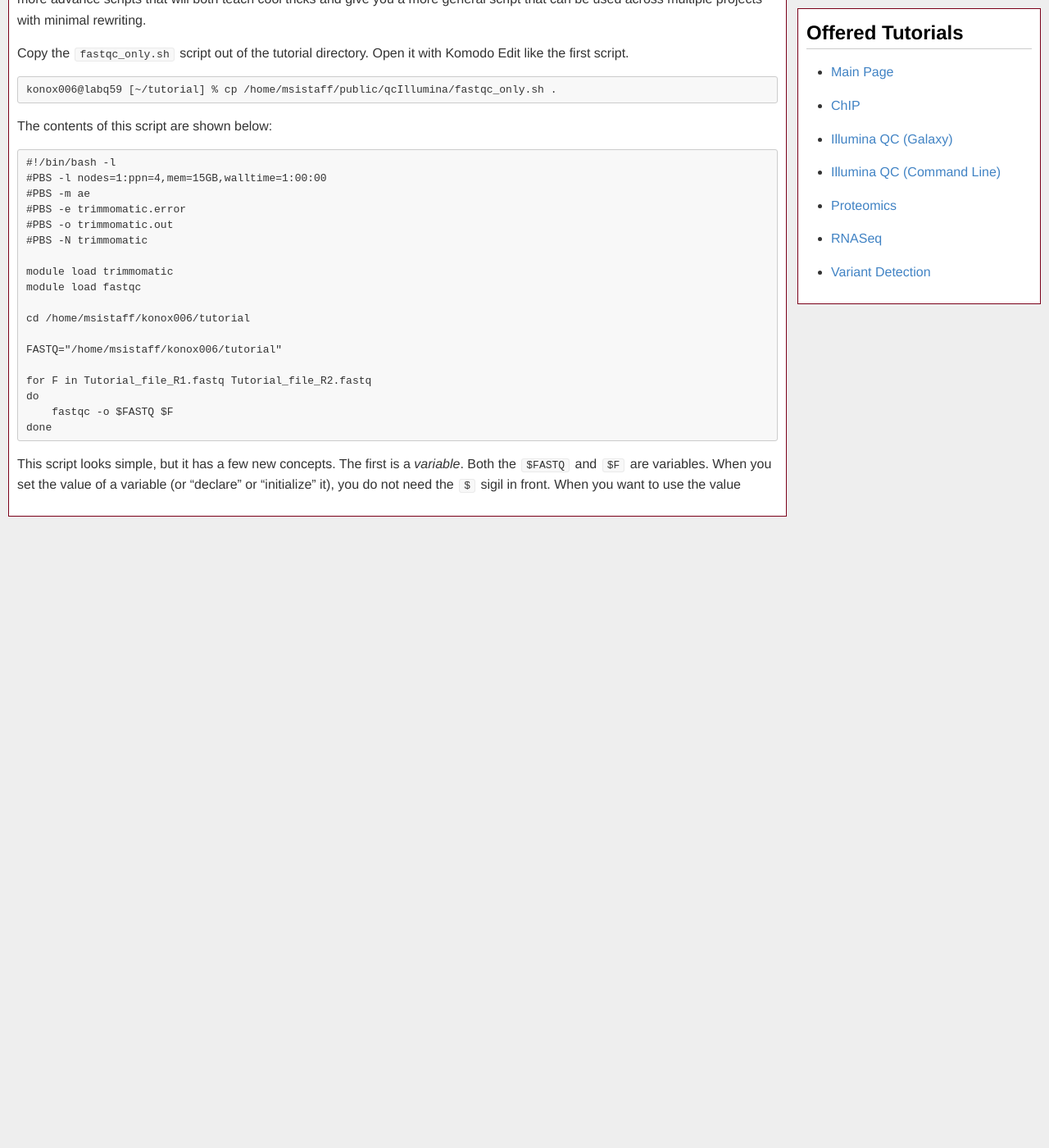
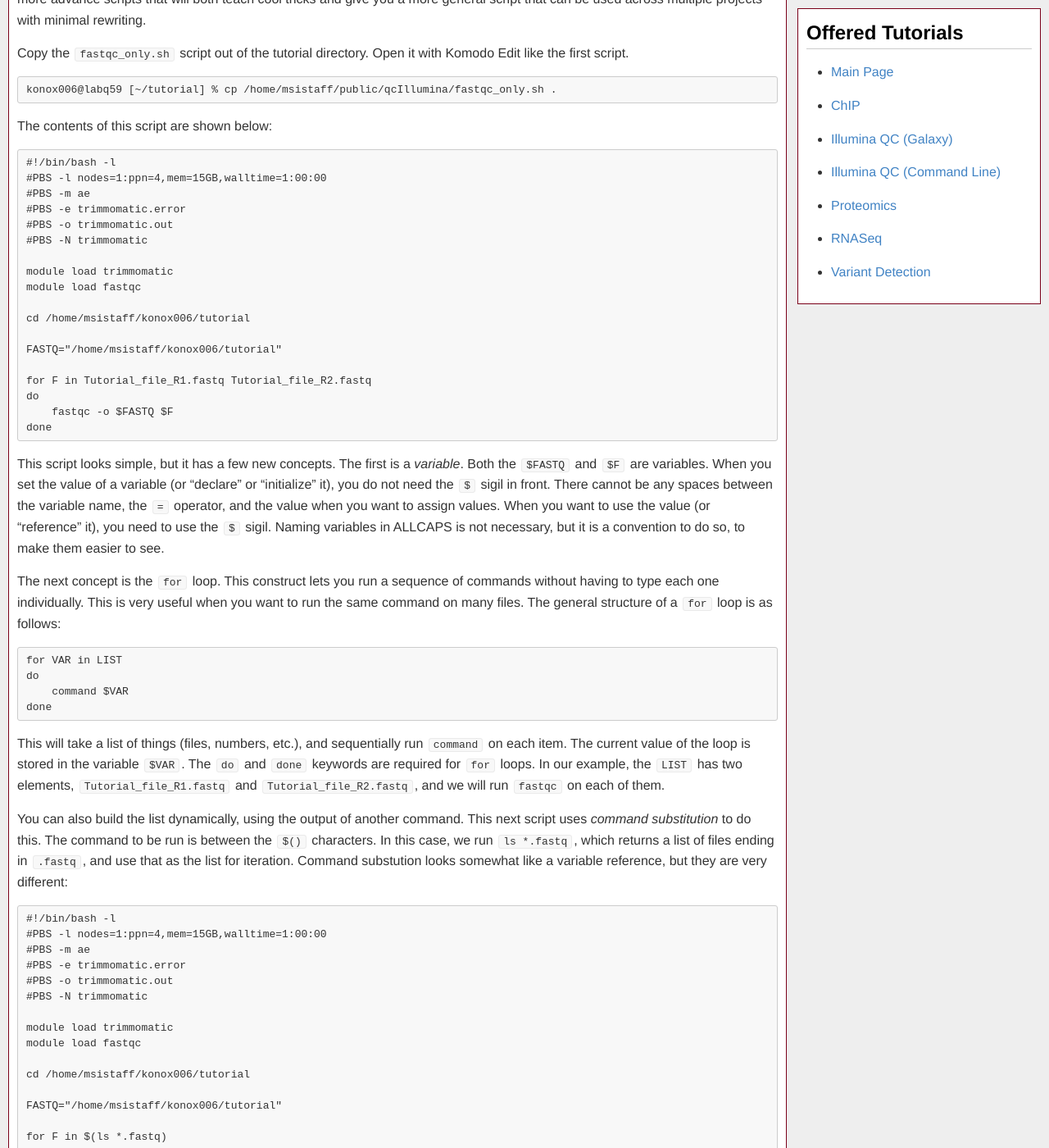
Before and after one commit to msi-ris/Tutorials, a Jekyll site: the page built from illumina_qc_cmd.md, in a window 1280 px wide and 1400 px high, scrolled down 7293 px. Shown: the whole window at 82% size. Built offline with Jekyll 4.4.1, drawn with Linux system fonts in a browser that asks for light colours; before the commit the page ends 7923 px from its top, so only the background shows below that; some of the changed text lies outside the part shown.

Commit message:
Update illumina

````diff
--- a/illumina_qc_cmd.md
+++ b/illumina_qc_cmd.md
@@ -365,10 +365,10 @@ module load fastqc
 cd /home/msistaff/konox006/tutorial
 fastqc Tutorial_file_R*.fastq
 
-java -jar ${TRIMMOMATIC}/trimmomatic.jar PE \
+java -jar $TRIMMOMATIC/trimmomatic.jar PE \
     -phred33 Tutorial_file_R1.fastq Tutorial_file_R2.fastq \
     R1.PE.fastq R1.SE.fastq R2.PE.fastq R2.SE.fastq \
-    ILLUMINACLIP:${TRIMMOMATIC}/adapters/TruSeq2-PE.fa:2:30:10:2:true \
+    ILLUMINACLIP:$TRIMMOMATIC/adapters/TruSeq2-PE.fa:2:30:10:2:true \
     LEADING:3 TRAILING:3 SLIDINGWINDOW:4:15 MINLEN:30
 fastqc *.PE.fastq
 ```
@@ -442,4 +442,108 @@ done
 This script looks simple, but it has a few new concepts. The first is a
 *variable*. Both the `$FASTQ` and `$F` are variables. When you set the value
 of a variable (or "declare" or "initialize" it), you do not need the `$` sigil
-in front. When you want to use the value
+in front. There cannot be any spaces between the variable name, the `=`
+operator, and the value when you want to assign values. When you want to use the
+value (or "reference" it), you need to use the `$` sigil. Naming variables in
+ALLCAPS is not necessary, but it is a convention to do so, to make them easier
+to see.
+
+The next concept is the `for` loop. This construct lets you run a sequence of
+commands without having to type each one individually. This is very useful when
+you want to run the same command on many files. The general structure of a `for`
+loop is as follows:
+
+```bash
+for VAR in LIST
+do
+    command $VAR
+done
+```
+
+This will take a list of things (files, numbers, etc.), and sequentially run
+`command` on each item. The current value of the loop is stored in the variable
+`$VAR`. The `do` and `done` keywords are required for `for` loops. In our
+example, the `LIST` has two elements, `Tutorial_file_R1.fastq` and
+`Tutorial_file_R2.fastq`, and we will run `fastqc` on each of them.
+
+You can also build the list dynamically, using the output of another command.
+This next script uses *command substitution* to do this. The command to be
+run is between the `$()` characters. In this case, we run `ls *.fastq`, which
+returns a list of files ending in `.fastq`, and use that as the list for
+iteration. Command substution looks somewhat like a variable reference, but they
+are very different:
+
+```bash
+#!/bin/bash -l
+#PBS -l nodes=1:ppn=4,mem=15GB,walltime=1:00:00
+#PBS -m ae
+#PBS -e trimmomatic.error
+#PBS -o trimmomatic.out
+#PBS -N trimmomatic
+
+module load trimmomatic
+module load fastqc
+
+cd /home/msistaff/konox006/tutorial
+
+FASTQ="/home/msistaff/konox006/tutorial"
+
+for F in $(ls *.fastq)
+do
+    fastqc -o $FASTQ $F
+done
+```
+
+Let's combine the FastQC calls with the Trimmomatic calls. Because Trimmomatic
+requires two input files, you need to be a bit more sophisticated with data
+in the `for` loop. Copy the tutorial FASTQ files back into your directory, and
+give them new names. We will do this just to illustrate how to iterate over
+multiple sets of FASTQ files.
+
+```
+konox006@labq59 [~/tutorial] % cp /home/msistaff/public/qcIllumina/Tutorial_file_R1.fastq new_tutorial_file_R1.fastq
+konox006@labq59 [~/tutorial] % cp /home/msistaff/public/qcIllumina/Tutorial_file_R2.fastq new_tutorial_file_R2.fastq
+```
+
+Copy the `tutorial_trim2.sh` file from the tutorial directory and open it Komodo
+Edit. The contents of the script are below:
+
+```bash
+#!/bin/bash -l
+#PBS -l nodes=1:ppn=4,mem=15GB,walltime=1:00:00
+#PBS -m ae
+#PBS -e trimmomatic.error
+#PBS -o trimmomatic.out
+#PBS -N trimmomatic
+
+module load trimmomatic
+module load fastqc
+
+cd /home/msistaff/konox006/tutorial
+
+FASTQ="/home/msistaff/konox006/tutorial"
+
+for F in "Tutorial_file_R1.fastq Tutorial_file_R2.fastq" "new_tutorial_file_R1.fastq new_tutorial_file_R2.fastq"
+do
+set -- $F
+R1="$FASTQ/$1"
+R2="$FASTQ/$2"
+fastqc -f fastq $R1 $R2 -o $FASTQ
+java -jar $TRIMMOMATIC/trimmomatic.jar PE \
+    -phred33 $R1 $R2 ${1}.PE ${1}.SE ${2}.PE ${2}.SE\
+    ILLUMINACLIP:$TRIMMOMATIC/adapters/TruSeq2-PE.fa:2:30:10 \
+    LEADING:3 TRAILING:3 SLIDINGWINDOW:4:20 MINLEN:36
+fastqc ${1}.PE ${2}.PE
+done
+```
+
+Notice how the pairs of FASTQ files are enclosed in double quotes (`""`). This
+is to keep them associated during iteration through the `for` loop. Then, in
+the set of commands to run, we split them into the `$1` and `$2` variables with
+`set -- $F`. Also notices how some of the variables also have curly braces
+(`{}`) around them. This is to clearly define where the name of the variable
+starts and stops. `bash` will read `$1.PE` as a variable named `1.PE`, which we
+have not defined. In order to have the value of `$1` be substituted with a `.PE`
+at the end, we have to enclose the `1` in curly braces: `${1}.PE`. In general,
+I always enclose my variable names in curly braces because it is the safest
+way to reference them, even if it is a bit of extra typing.
````
